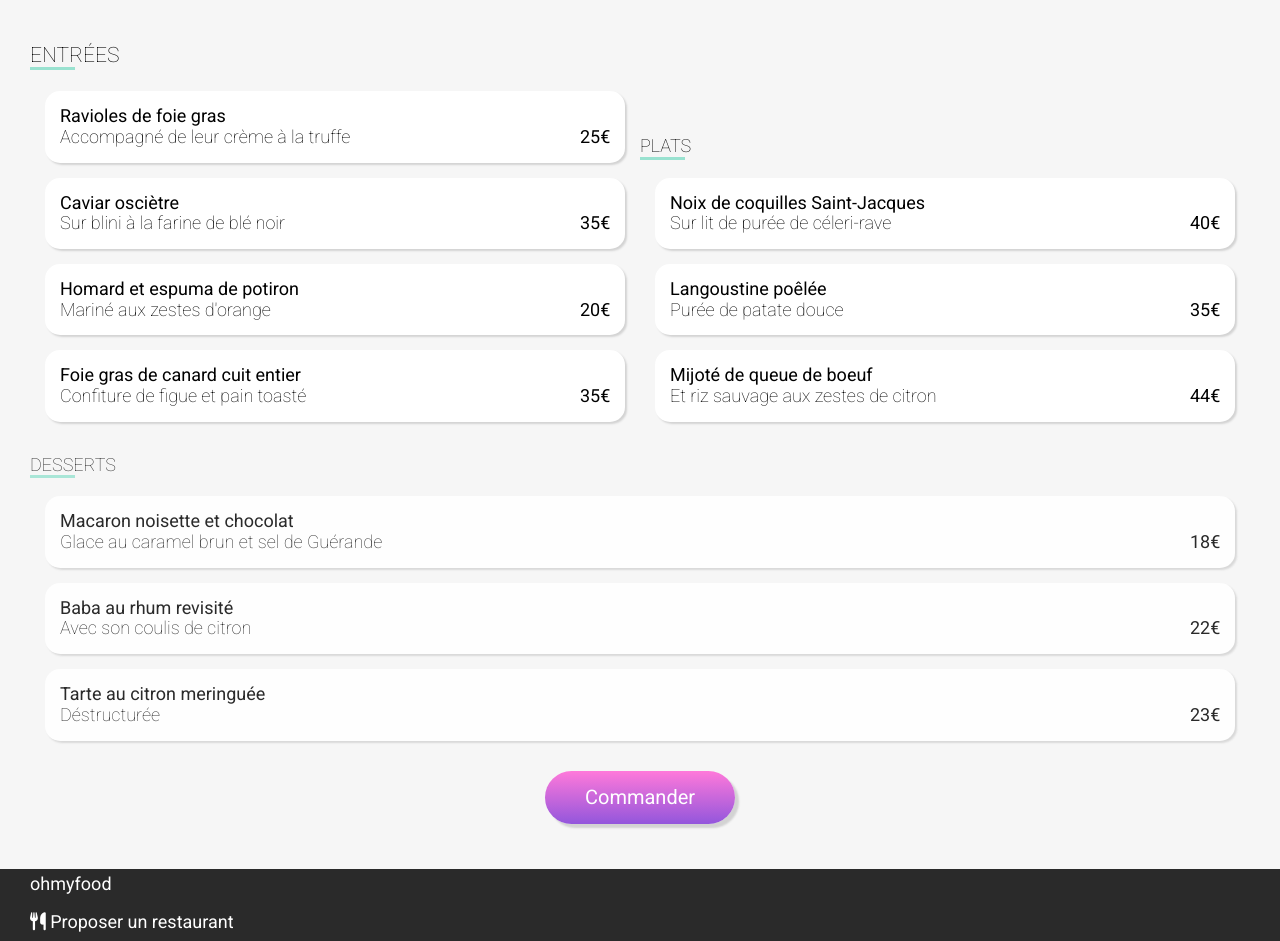
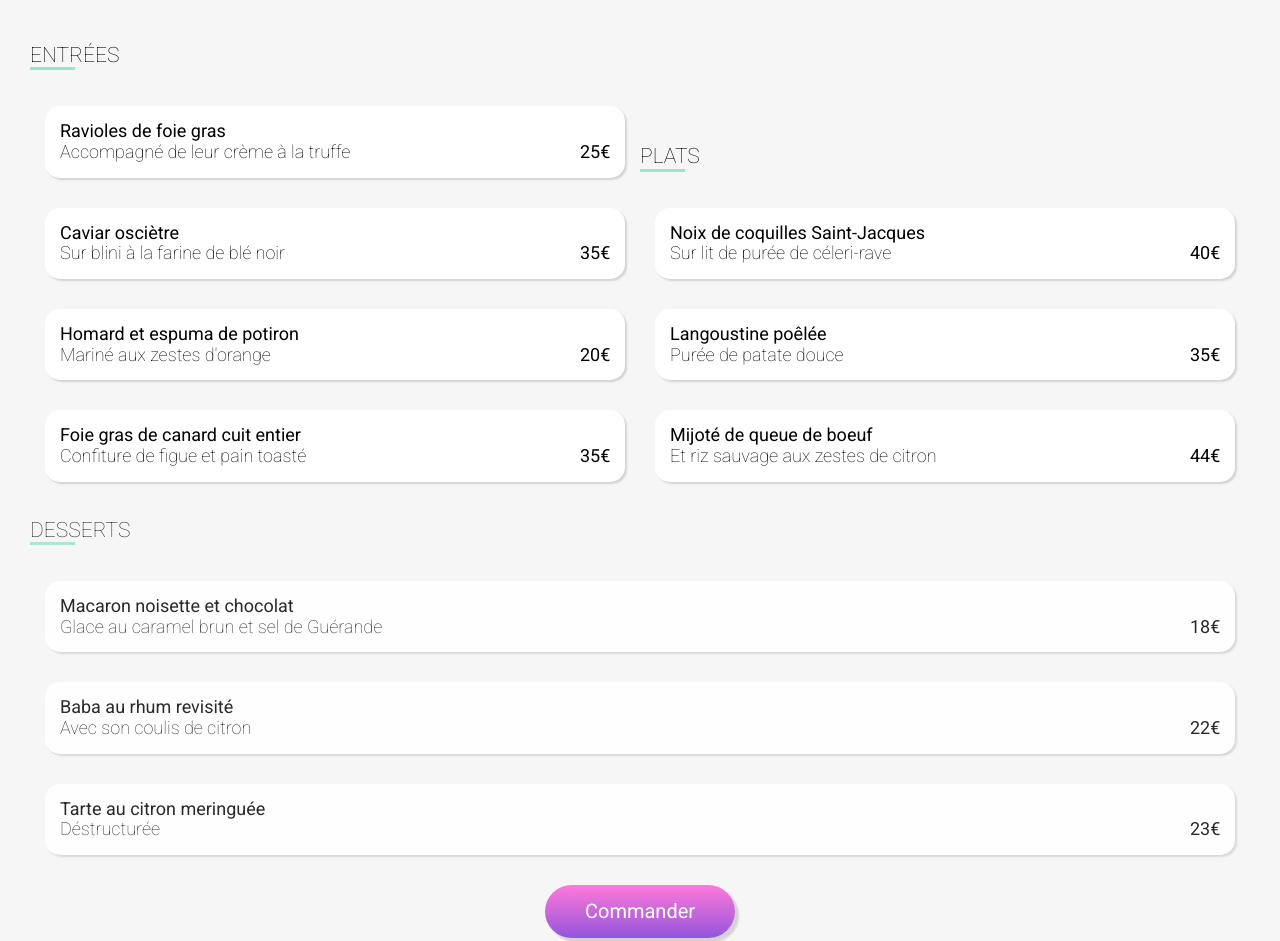
Before and after one commit to cindosh67/P3_Dynamisez-des-animations-CSS, a website: page la-note-enchantee.html in a window 1280 px wide. Shown: the part 311-1252 px from the top of the page. Drawn offline with Linux system fonts and the light colour scheme; a web font is replaced by a local one.

Commit message:
rajout div allchoix

```diff
--- a/la-note-enchantee.html
+++ b/la-note-enchantee.html
@@ -38,10 +38,12 @@
             <span class='coeur__filtre'><i class="fa-solid fa-heart coeur__filtre--plein"></i></span>
         </label>
     </section>
+    <!--COMPOSITION MENU-->
     <section class="container__fonction container__fonction-gris">
         <div class="entre-plat">
             <div class="menu">
                 <h3 class="menu__repas">ENTRÉES</h3>
+                <div class="menu__repas--allchoix">
                     <!--ENTREE UNE-->
                     <div class="menu__repas--choix">
                         <input type="checkbox" name='menu_la_note_enchantee' id='entree1' class='selection'>
@@ -99,8 +101,10 @@
                         </label>
                     </div>
                 </div>
+            </div>
             <div class="menu_p">
-                <p class="menu__repas">PLATS</p>
+                <h3 class="menu__repas">PLATS</h3>
+                <div class="menu__repas--allchoix">
                     <!--PLAT UN-->
                     <div class="menu__repas--choix">
                         <input type="checkbox" name='menu_la_note_enchantee' id='repas1' class='selection'>
@@ -145,9 +149,11 @@
                     </div>
                 </div>
             </div>
+        </div>
         <!--DESSERTS-->
         <div class="menu_d">
-            <p class="menu__repas">DESSERTS</p>
+            <h3 class="menu__repas">DESSERTS</h3>
+            <div class="menu__repas--allchoix">
                 <!--DESSERT UN-->
                 <div class="menu__repas--choix">
                     <input type="checkbox" name='menu_la_note_enchantee' id='dessert1' class='selection'>
@@ -191,6 +197,7 @@
                     </label>
                 </div>
             </div>
+        </div>
         <div class="container container_btn">
             <a href="#">
                 <div class="btn btn_commande">Commander</div>
--- a/sass/pages/_4menu.scss
+++ b/sass/pages/_4menu.scss
@@ -12,7 +12,7 @@
 }
 
 /*bloc ENTREES/PLATS/DESSERTS*/
-.all-choix{
+.menu__repas--allchoix{
     @include tablette{
         @include all-choix;
     }
```
Also changed, not shown: A-la-francaise.html (+8 -2 lines), la-palette-du-gout.html (+5 -5 lines), le-delice-des-sens.html (+8 -2 lines), public/css/style.css. Lines whose indentation alone changed are shown as unchanged.
